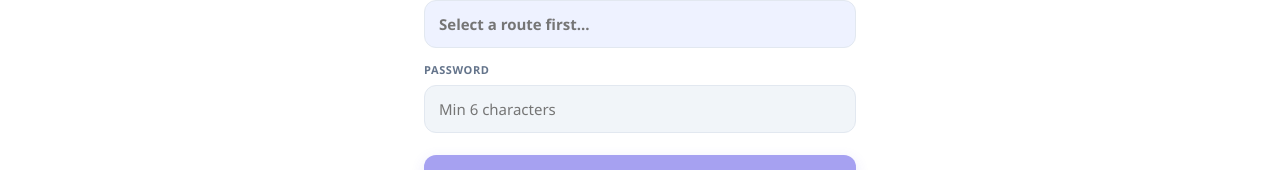
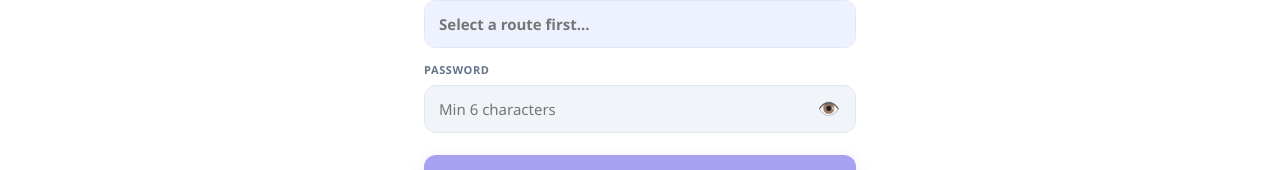
Before and after one commit to Achuthnarayan/Bustracker, a Next.js app: page /operator/signup in a window 1280 px wide. Shown: the part 627-797 px from the top of the page. Built offline with nearby package versions, Linux system fonts and the light colour scheme.

Commit message:
feat: password show/hide toggle on all login and signup pages

```diff
--- a/src/app/login/page.tsx
+++ b/src/app/login/page.tsx
@@ -3,6 +3,7 @@ import { useState } from 'react';
 import { useRouter } from 'next/navigation';
 import Link from 'next/link';
 import Toast from '@/components/Toast';
+import PasswordInput from '@/components/PasswordInput';
 
 export default function LoginPage() {
   const router = useRouter();
@@ -49,7 +50,7 @@ export default function LoginPage() {
             </div>
             <div className="input-group">
               <label>Password</label>
-              <input type="password" placeholder="••••••••" value={form.password}
+              <PasswordInput value={form.password}
                 onChange={e => setForm(f => ({ ...f, password: e.target.value }))} required />
             </div>
             <button type="submit" className="btn btn-primary" disabled={loading} style={{ marginTop: 8 }}>
--- a/src/app/operator/login/page.tsx
+++ b/src/app/operator/login/page.tsx
@@ -3,6 +3,7 @@ import { useState } from 'react';
 import { useRouter } from 'next/navigation';
 import Link from 'next/link';
 import Toast from '@/components/Toast';
+import PasswordInput from '@/components/PasswordInput';
 
 export default function OperatorLoginPage() {
   const router = useRouter();
@@ -46,7 +47,7 @@ export default function OperatorLoginPage() {
             </div>
             <div className="input-group">
               <label>Password</label>
-              <input type="password" placeholder="••••••••" value={form.password}
+              <PasswordInput value={form.password}
                 onChange={e => setForm(f => ({ ...f, password: e.target.value }))} required />
             </div>
             <button type="submit" className="btn btn-primary" disabled={loading} style={{ marginTop: 8 }}>
--- a/src/app/operator/signup/page.tsx
+++ b/src/app/operator/signup/page.tsx
@@ -3,6 +3,7 @@ import { useState, useEffect } from 'react';
 import { useRouter } from 'next/navigation';
 import Link from 'next/link';
 import Toast from '@/components/Toast';
+import PasswordInput from '@/components/PasswordInput';
 
 const ROUTES = [
   { id: 'ROUTE_1', label: 'Route 1 – Angamaly → SSET',      bus: 'KL07-BUS01' },
@@ -117,8 +118,8 @@ export default function OperatorSignupPage() {
 
             <div className="input-group">
               <label>Password</label>
-              <input
-                type="password" placeholder="Min 6 characters" value={form.password} required minLength={6}
+              <PasswordInput
+                placeholder="Min 6 characters" value={form.password} required minLength={6}
                 onChange={e => setForm(f => ({ ...f, password: e.target.value }))}
               />
             </div>
--- /dev/null
+++ b/src/components/PasswordInput.tsx
@@ -0,0 +1,40 @@
+'use client';
+import { useState } from 'react';
+
+interface Props {
+  value: string;
+  onChange: (e: React.ChangeEvent<HTMLInputElement>) => void;
+  placeholder?: string;
+  required?: boolean;
+  minLength?: number;
+}
+
+export default function PasswordInput({ value, onChange, placeholder = '••••••••', required, minLength }: Props) {
+  const [show, setShow] = useState(false);
+
+  return (
+    <div style={{ position: 'relative' }}>
+      <input
+        type={show ? 'text' : 'password'}
+        placeholder={placeholder}
+        value={value}
+        onChange={onChange}
+        required={required}
+        minLength={minLength}
+        style={{ paddingRight: 44 }}
+      />
+      <button
+        type="button"
+        onClick={() => setShow(s => !s)}
+        style={{
+          position: 'absolute', right: 12, top: '50%', transform: 'translateY(-50%)',
+          background: 'none', border: 'none', cursor: 'pointer', padding: 4,
+          color: 'var(--text-muted)', fontSize: 18, lineHeight: 1,
+        }}
+        aria-label={show ? 'Hide password' : 'Show password'}
+      >
+        {show ? '🙈' : '👁️'}
+      </button>
+    </div>
+  );
+}
```
Also changed, not shown: src/app/signup/page.tsx (+9 -5 lines).
